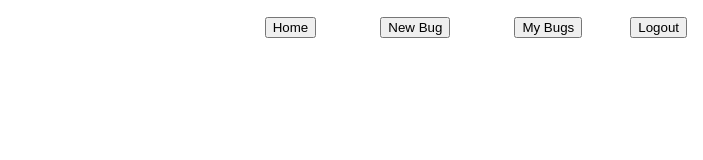
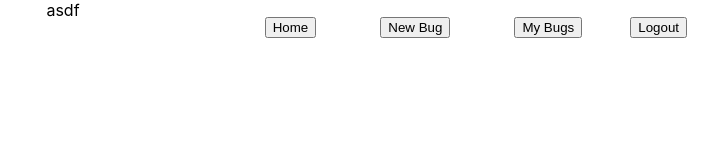
Before and after one commit to ryand67/bug-tracker-v2, a React (Create React App) app: page /bug/1 in a window 1280 px wide. Shown: the top 160 px of the page, without its empty margins (577-1280 px from the left). Built offline with nearby package versions, Linux system fonts and the light colour scheme; no server answers.

Commit message:
bug page route

```diff
--- a/src/App.js
+++ b/src/App.js
@@ -5,6 +5,7 @@ import Credentials from './components/Credentials';
 import Nav from './components/Nav';
 import NewPostForm from './components/NewPostForm';
 import MyBugs from './components/MyBugs';
+import BugPage from './components/BugPage';
 
 import { auth } from './util/firebase';
 import { useAuthState } from 'react-firebase-hooks/auth'
@@ -31,6 +32,10 @@ function App() {
           <Route exact path='/my-bugs'>
             <MyBugs />
           </Route>
+
+          <Route exact path="/bug/:id">
+            <BugPage />
+          </Route>
         </Switch>
       </Router>
     </div>
--- a/src/components/BugCard.js
+++ b/src/components/BugCard.js
@@ -1,4 +1,5 @@
 import React from 'react'
+import { Link } from 'react-router-dom';
 
 function BugCard({props}) {
 
@@ -6,7 +7,7 @@ function BugCard({props}) {
 
     return (
         <tr>
-            <td>{id}</td>
+            <td><Link to={`/bug/:id=${id}`}>{id}</Link></td>
             <td>{title}</td>
             <td>{bugDesc}</td>
             <td>{category}</td>
--- a/src/components/BugPage.js
+++ b/src/components/BugPage.js
@@ -1,9 +1,10 @@
 import React from 'react'
+import styled from 'styled-components';
 
 function BugPage() {
     return (
         <div>
-
+            asdf
         </div>
     )
 }
```
